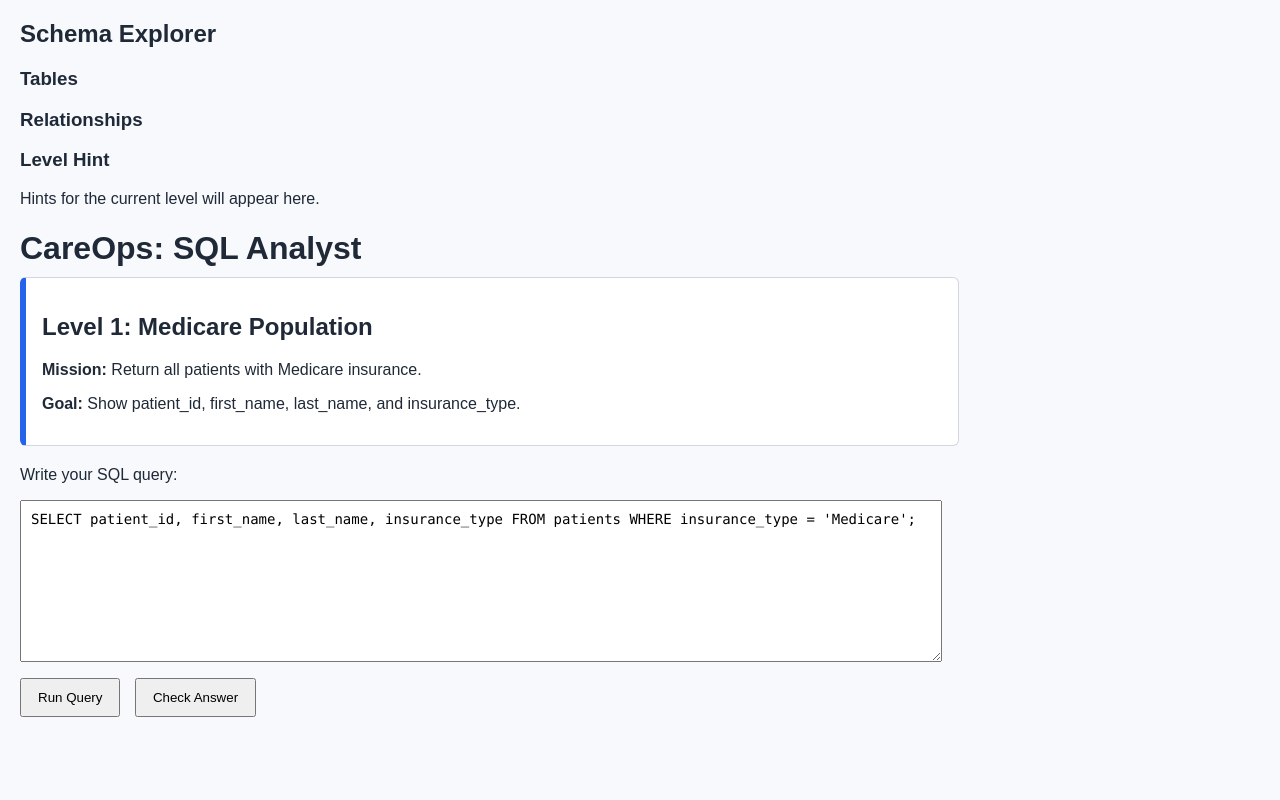
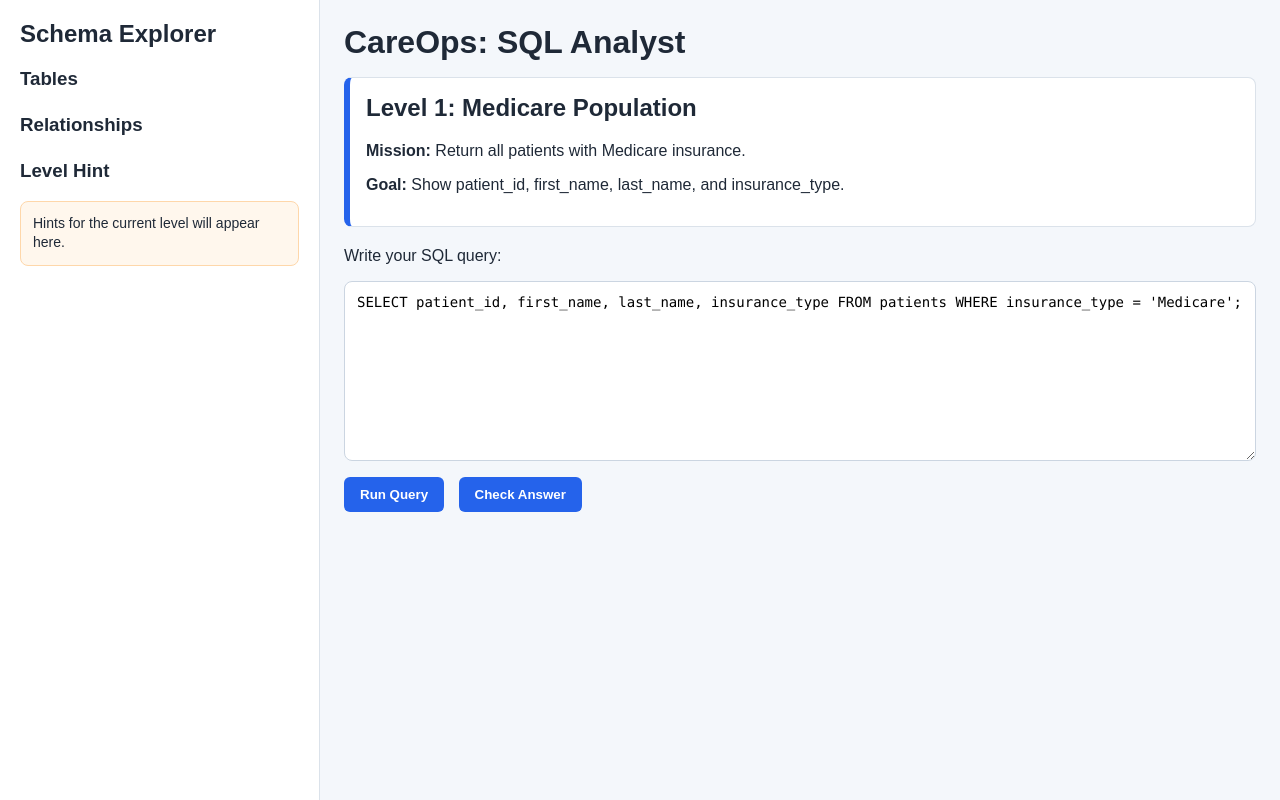
Before and after one commit to jhulsey299-rgb/careops-app, a Flask app: page / in a window 1280 px wide. Run offline with Flask 3, Linux system fonts and the light colour scheme.

Commit message:
Update style.css

```diff
--- a/static/style.css
+++ b/static/style.css
@@ -1,32 +1,91 @@
 body {
     font-family: Arial, sans-serif;
-    margin: 20px;
-    background: #f7f9fc;
+    margin: 0;
+    background: #f4f7fb;
     color: #1f2937;
 }
 
+.app-shell {
+    display: flex;
+    min-height: 100vh;
+}
+
+.schema-panel {
+    width: 320px;
+    background: #ffffff;
+    border-right: 1px solid #dbe2ea;
+    padding: 20px;
+    box-sizing: border-box;
+    overflow-y: auto;
+}
+
+.main-content {
+    flex: 1;
+    padding: 24px;
+    box-sizing: border-box;
+}
+
 h1 {
-    margin-bottom: 10px;
+    margin-top: 0;
+    margin-bottom: 16px;
+}
+
+h2, h3 {
+    margin-top: 0;
+}
+
+.schema-section {
+    margin-bottom: 24px;
+}
+
+.schema-card {
+    background: #f8fafc;
+    border: 1px solid #dbe2ea;
+    border-radius: 8px;
+    padding: 12px;
+    margin-bottom: 12px;
+}
+
+.schema-card h4 {
+    margin: 0 0 8px 0;
+    color: #1d4ed8;
+}
+
+.schema-card p {
+    margin: 4px 0;
+    font-size: 14px;
+}
+
+.relationship-item {
+    background: #f8fafc;
+    border: 1px solid #dbe2ea;
+    border-radius: 8px;
+    padding: 10px;
+    margin-bottom: 8px;
+    font-size: 14px;
 }
 
 .mission-box {
     background: #ffffff;
-    border: 1px solid #d0d7de;
+    border: 1px solid #dbe2ea;
     border-left: 6px solid #2563eb;
     padding: 16px;
     margin-bottom: 20px;
-    border-radius: 6px;
-    max-width: 900px;
+    border-radius: 8px;
 }
 
 textarea {
     width: 100%;
-    max-width: 900px;
-    height: 140px;
+    max-width: 1000px;
+    height: 180px;
     margin-bottom: 12px;
-    padding: 10px;
+    padding: 12px;
     font-family: Consolas, monospace;
     font-size: 14px;
+    border: 1px solid #cbd5e1;
+    border-radius: 8px;
+    box-sizing: border-box;
+    background: #ffffff;
 }
 
 .button-row {
@@ -38,6 +97,15 @@ button {
     cursor: pointer;
     margin-right: 10px;
     margin-bottom: 10px;
+    border: none;
+    border-radius: 6px;
+    background: #2563eb;
+    color: white;
+    font-weight: 600;
+}
+
+button:hover {
+    background: #1d4ed8;
 }
 
 #feedback {
@@ -45,13 +113,40 @@ button {
     font-size: 16px;
 }
 
+#level-hint {
+    background: #fff7ed;
+    border: 1px solid #fed7aa;
+    border-radius: 8px;
+    padding: 12px;
+    font-size: 14px;
+    line-height: 1.4;
+}
+
 table {
     border-collapse: collapse;
     margin-top: 12px;
     background: white;
+    border: 1px solid #cbd5e1;
 }
 
 th, td {
     padding: 8px 10px;
     border: 1px solid #cbd5e1;
+    text-align: left;
 }
+
+th {
+    background: #eff6ff;
+}
+
+@media (max-width: 1000px) {
+    .app-shell {
+        flex-direction: column;
+    }
+
+    .schema-panel {
+        width: 100%;
+        border-right: none;
+        border-bottom: 1px solid #dbe2ea;
+    }
+}
```
